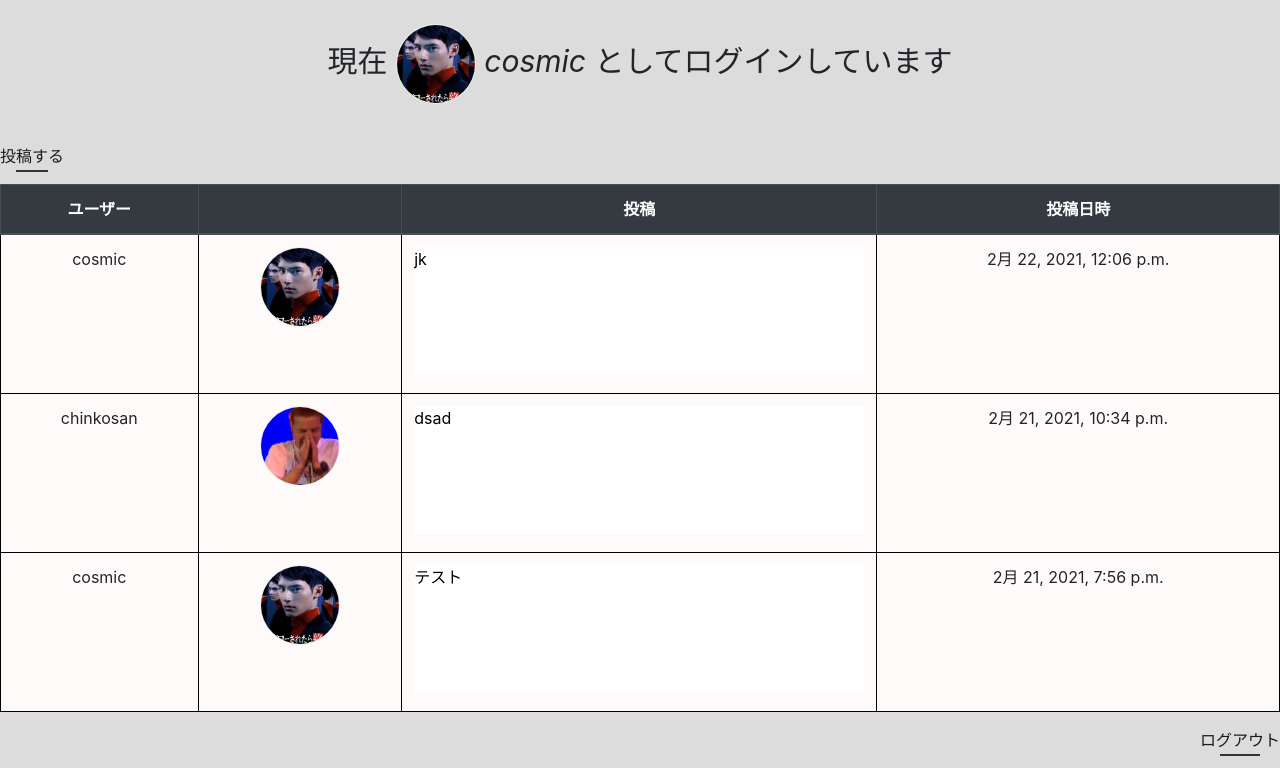
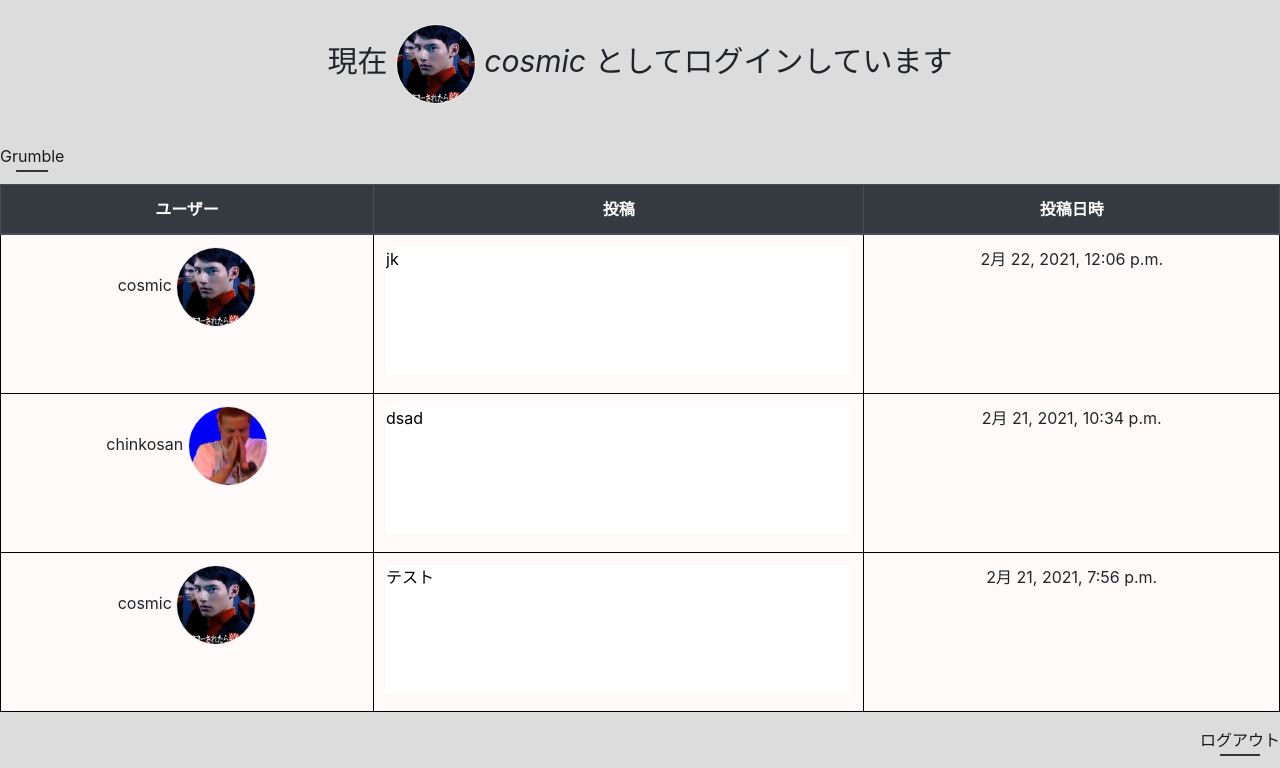
Before and after one commit to t18cs020/mysns, a Django app: page /cosmicsns/list/ in a window 1280 px wide. Shown: the part 75-843 px from the top of the page. Run offline with Django 3.2, Linux system fonts and the light colour scheme; a user stored in the database is signed in; data comes from the database, SQL or seed files in the repository; some libraries are stand-ins or nearby versions.

Commit message:
Update posts_list.html

```diff
--- a/cosmicsns/templates/cosmicsns/posts_list.html
+++ b/cosmicsns/templates/cosmicsns/posts_list.html
@@ -184,12 +184,11 @@
 			{% endif%}
 			<span style="font-style: italic">{{ user.username }}</span> としてログインしています</p>
 <br>
-<p><a href="{% url 'cosmicsns:tweet' %}" class="border_spread_btn">投稿する</a></p>
+<p><a href="{% url 'cosmicsns:tweet' %}" class="border_spread_btn">Grumble</a></p>
 <table class="table">
 	<thead class="thead-dark">
 		<tr>
 			<th>ユーザー</th>
-			<th></th>
 			<th>投稿</th>
 			<th>投稿日時</th>
 		</tr>
@@ -197,9 +196,7 @@
 	<tbody>
 	{% for item in object_list %}
 		<tr>
-			<td scope="row">{{ item.author.username }}</td>
-			<td scope="row">
-
+			<td scope="row">{{ item.author.username }}
 			{% if item.author.username == user.username %}
 			<a href="{% url 'cosmicsns:useredit' item.author.pk %}">
 			{% else %}
```
